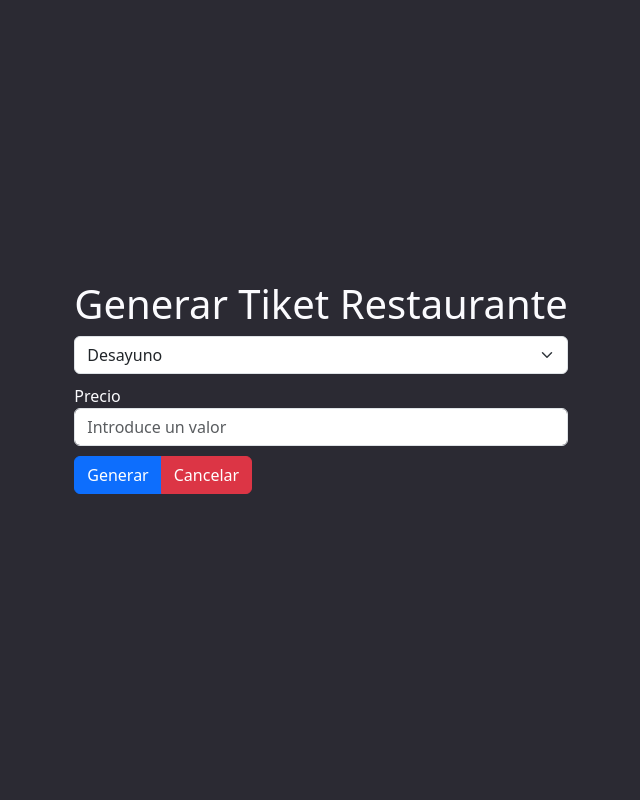
After one commit to IPRIESPM/app3, a PHP site: page /ejerciciosT2/248 in a window 1280 px wide. The commit adds this page. Shown: the whole page, without its empty margins (319-959 px from the left). Run offline with PHP 8.4, Linux system fonts and the light colour scheme.

Commit message:
Añadido index

```diff
--- a/docker-compose.yaml
+++ b/docker-compose.yaml
@@ -4,7 +4,7 @@ services:
   nginx:
     image: nginx:1.25.2
     ports:
-      - 8081:80
+      - 80:80
     volumes:
       - ./src:/var/www/php
       - ./.config/docker/nginx/conf.d:/etc/nginx/conf.d # cargamos la configuración de un fichero externo
--- /dev/null
+++ b/src/ejerciciosT2/248/index.php
@@ -0,0 +1,62 @@
+<?php
+
+?>
+
+<!DOCTYPE html>
+<html lang="es">
+<head>
+    <meta charset="UTF-8">
+    <meta name="viewport" content="width=device-width, initial-scale=1.0">
+    <title>Preparar Facturas</title>
+
+    <link href="https://cdn.jsdelivr.net/npm/bootstrap@5.3.2/dist/css/bootstrap.min.css" rel="stylesheet"
+          integrity="sha384-T3c6CoIi6uLrA9TneNEoa7RxnatzjcDSCmG1MXxSR1GAsXEV/Dwwykc2MPK8M2HN" crossorigin="anonymous">
+    <style>
+        :root {
+            --text-color: #fbfbfe;
+        }
+
+        body {
+            display: grid;
+            place-items: center;
+            margin: 0;
+            padding: 0;
+            width: 100vw;
+            height: 100vh;
+            background-color: #2b2a33;
+            color: var(--text-color);
+        }
+
+        fieldset {
+            padding-bottom: 10px;
+        }
+
+
+    </style>
+</head>
+<body>
+<main>
+    <form action="./248tickets.php" method="post" class="needs-validation
+    ">
+        <h1> Generar Tiket Restaurante</h1>
+        <fieldset>
+            <select class="form-select" name="menu" id="menu">
+                <option value="breakfast">Desayuno</option>
+                <option value="lunch">Comida</option>
+            </select>
+        </fieldset>
+        <fieldset>
+            <label for="amount">Precio</label>
+            <input class="form-control" type="number" name="amount" id="amount" required
+                   placeholder="Introduce un valor">
+
+        </fieldset>
+        <fieldset class="input-group mb-3">
+            <input class="btn btn-primary" type="submit" value="Generar">
+            <input class="btn btn-danger" type="reset" value="Cancelar">
+        </fieldset>
+
+    </form>
+</main>
+</body>
+</html>
--- a/src/index.php
+++ b/src/index.php
@@ -6,17 +6,15 @@ function listDirectories(string $userPath)
 {
     $directories = scandir($userPath);
     echo "<ul>";
-
     foreach ($directories as $dir) {
         if (is_dir($dir)) {
             if ($dir == "." || $dir == "..") continue;
             $customPath = $userPath . "/ $dir";
             echo "<li>" . archive . " $dir </li>";
 
-            listDirectories($userPath . $dir);
+            listDirectories($dir);
         } else {
             $filePath = $userPath . "/" . $dir;
-            if ($dir == "index.php") continue;
             echo "<li> <a href='$filePath'>" . file . "  $dir </a></li>";
         }
     }
```
Also changed, not shown: src/ejerciciosT2/248/menus.php (added, +63 -0 lines).
